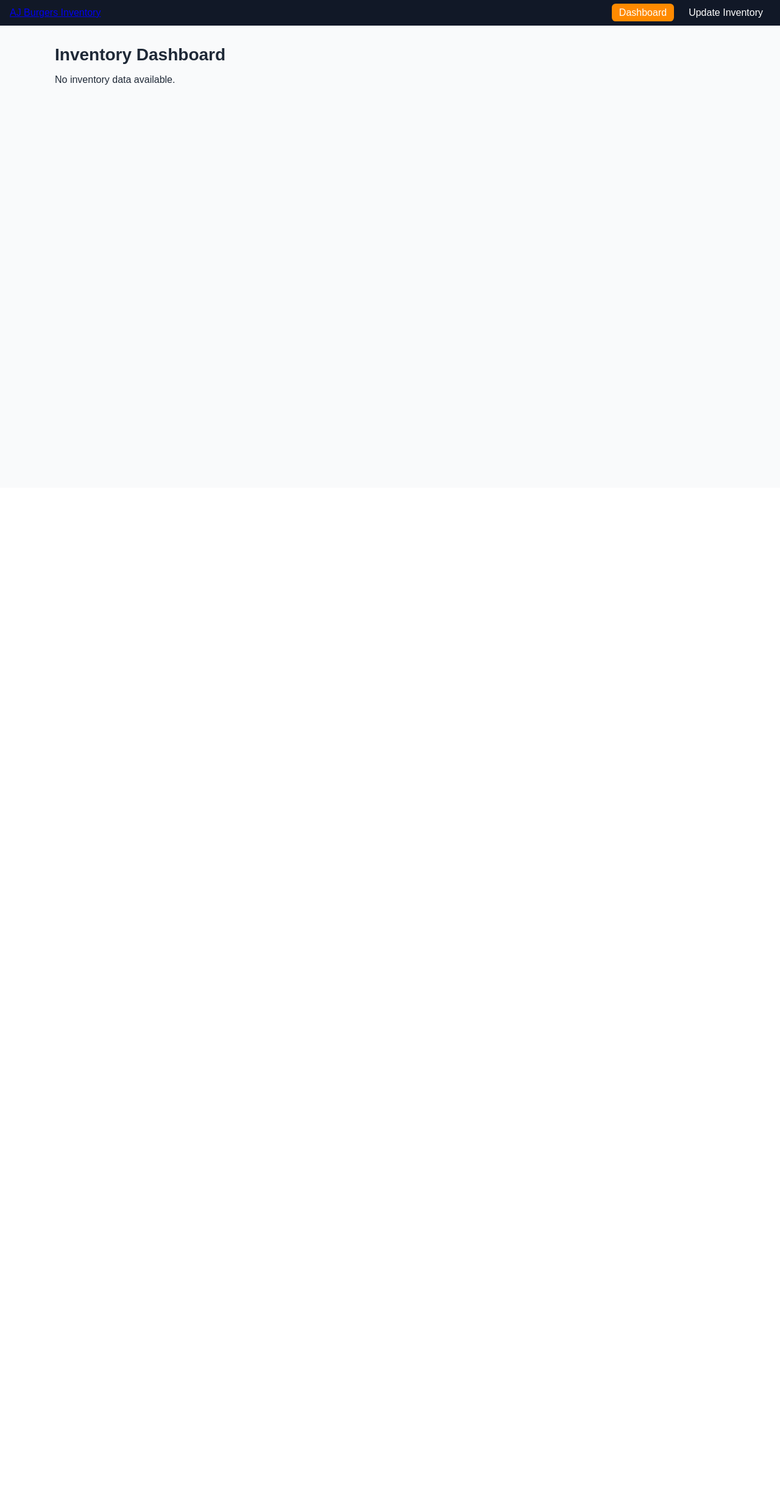
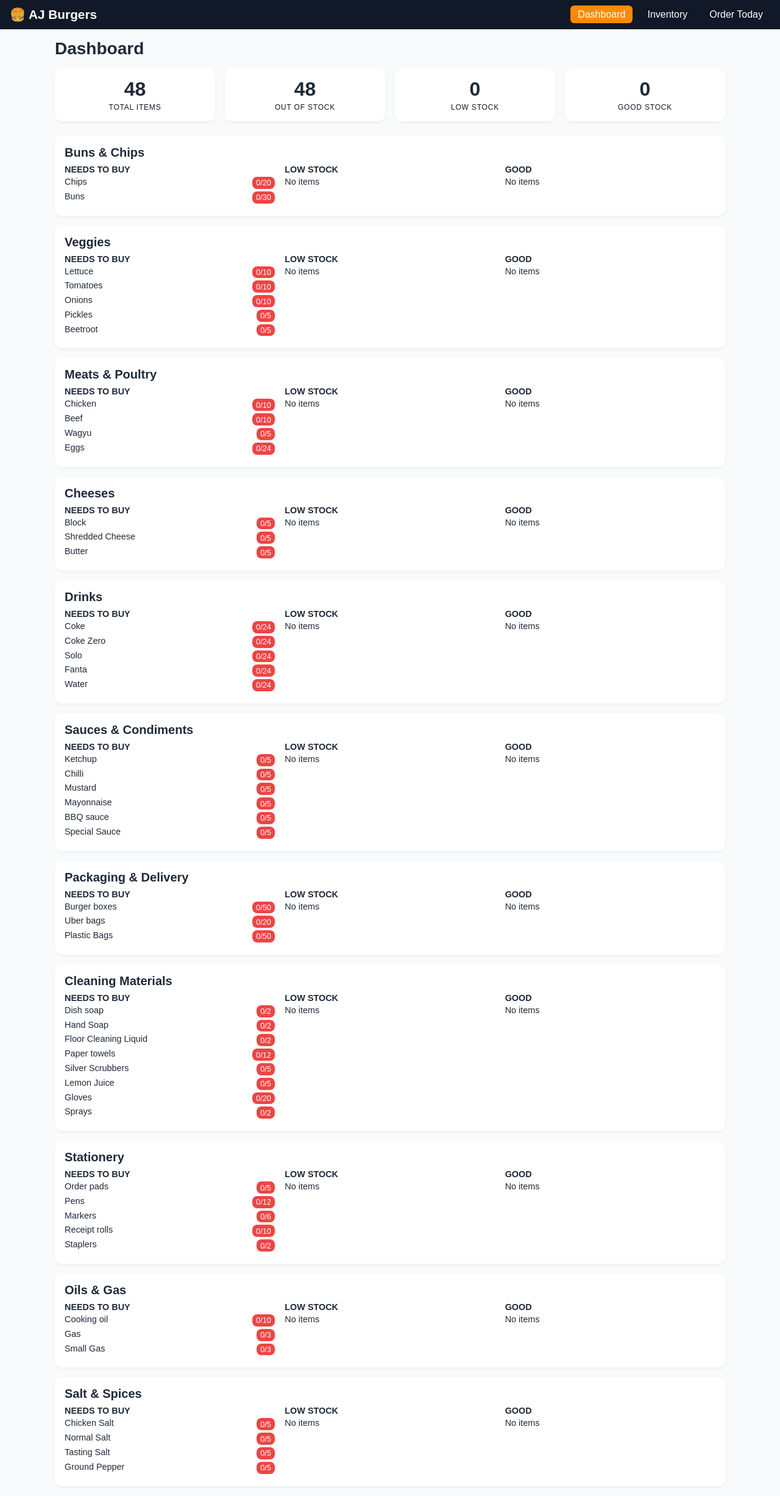
Before and after one commit to Iaml1mon/aj-burgers-inventory, a Flask app: page / in a window 1280 px wide. Shown: the whole page at 61% size. Before the commit the page ends 139 px from the top, so only its background shows below. Run offline with Flask 3, Linux system fonts and the light colour scheme; data comes from the database, SQL or seed files in the repository.

Commit message:
Add files via upload
Replace templates with overhaul design and new order pages

```diff
--- a/templates/base.html
+++ b/templates/base.html
@@ -1,32 +1,42 @@
-<!DOCTYPE html>
+<!doctype html>
 <html lang="en">
   <head>
-    <meta charset="UTF-8">
-    <meta name="viewport" content="width=device-width, initial-scale=1.0">
-    <title>AJ Burgers Inventory Management</title>
-    <!-- Our own stylesheet for the application.  External CDNs are avoided because the hosting
-         environment may block remote resources.  All styling is contained in styles.css. -->
-    <link rel="stylesheet" href="{{ url_for('static', filename='styles.css') }}">
+    <meta charset="utf-8" />
+    <meta http-equiv="X-UA-Compatible" content="IE=edge" />
+    <meta name="viewport" content="width=device-width, initial-scale=1.0" />
+    <title>{% block title %}AJ Burgers Inventory{% endblock %}</title>
+    <link rel="stylesheet" href="{{ url_for('static', filename='styles.css') }}" />
   </head>
   <body>
-    <!-- Application navigation -->
     <nav class="navbar">
-        <a class="navbar-brand" href="{{ url_for('dashboard') }}">AJ Burgers Inventory</a>
-        <ul class="nav-links">
-            <li><a class="nav-link {% if request.endpoint == 'dashboard' %}active{% endif %}" href="{{ url_for('dashboard') }}">Dashboard</a></li>
-            <li><a class="nav-link {% if request.endpoint == 'inventory' %}active{% endif %}" href="{{ url_for('inventory') }}">Update Inventory</a></li>
+      <a class="brand" href="{{ url_for('dashboard') }}">🍔 AJ Burgers</a>
+      <ul>
+        <li><a href="{{ url_for('dashboard') }}" class="{% if request.endpoint == 'dashboard' %}active{% endif %}">Dashboard</a></li>
+        <li><a href="{{ url_for('inventory') }}" class="{% if request.endpoint == 'inventory' %}active{% endif %}">Inventory</a></li>
+        <li><a href="{{ url_for('order') }}" class="{% if request.endpoint == 'order' %}active{% endif %}">Order Today</a></li>
       </ul>
     </nav>
+
     <div class="container">
-        {# Flash messages shown at the top right #}
+      {% with messages = get_flashed_messages(with_categories=true) %}
+        {% if messages %}
           <div class="flash-container">
-            {% with messages = get_flashed_messages(with_categories=true) %}
             {% for category, message in messages %}
               <div class="flash-message {{ category }}">{{ message }}</div>
             {% endfor %}
+          </div>
+        {% endif %}
       {% endwith %}
-        </div>
       {% block content %}{% endblock %}
     </div>
+    <script>
+      // Automatically hide flash messages after a few seconds
+      document.addEventListener('DOMContentLoaded', () => {
+        const flashes = document.querySelectorAll('.flash-message');
+        flashes.forEach(el => {
+          setTimeout(() => el.style.display = 'none', 4000);
+        });
+      });
+    </script>
   </body>
 </html>
--- a/templates/dashboard.html
+++ b/templates/dashboard.html
@@ -1,103 +1,68 @@
 {% extends 'base.html' %}
 
+{% block title %}Dashboard - AJ Burgers{% endblock %}
+
 {% block content %}
-<h2 class="page-title">Inventory Dashboard</h2>
-
-{# Summary cards showing counts of each status #}
-{% if grouped_items %}
+  <h1 class="page-title">Dashboard</h1>
   <div class="summary-cards">
     <div class="summary-card">
-            <div class="title">Total Items</div>
-            <div class="value">{{ total_items }}</div>
+      <div class="count">{{ summary.total }}</div>
+      <div class="label">Total Items</div>
     </div>
     <div class="summary-card">
-            <div class="title">Needs to Buy</div>
-            <div class="value text-danger">{{ needs_count }}</div>
+      <div class="count">{{ summary.out }}</div>
+      <div class="label">Out of Stock</div>
     </div>
     <div class="summary-card">
-            <div class="title">Low Stock</div>
-            <div class="value text-warning">{{ low_count }}</div>
+      <div class="count">{{ summary.low }}</div>
+      <div class="label">Low Stock</div>
     </div>
     <div class="summary-card">
-            <div class="title">All Good</div>
-            <div class="value text-success">{{ good_count }}</div>
+      <div class="count">{{ summary.good }}</div>
+      <div class="label">Good Stock</div>
     </div>
   </div>
 
-    {# Category cards #}
-    {% for category, data in grouped_items.items() %}
-    <div class="card">
-        <div class="card-header">{{ category }}</div>
-        <div class="card-body">
-            <div class="category-row">
-                <div class="category-column">
-                    <h6 class="text-danger">Needs to Buy</h6>
-                    {% if data['needs'] %}
-                        <ul class="list-group">
-                            {% for item in data['needs'] %}
-                                <li class="list-group-item">
-                                    <div class="flex-between">
-                                        <span>{{ item['item_name'] }}</span>
-                                        <span class="text-danger">{{ item['quantity'] }}/{{ item['threshold'] }}</span>
+  <div class="category-cards">
+    {% for category, statuses in grouped.items() %}
+      <div class="category-card">
+        <h3>{{ category }}</h3>
+        <div class="status-columns">
+          <div class="status-column">
+            <h4>Needs to buy</h4>
+            <ul>
+              {% for item in statuses.needs %}
+                <li>{{ item.item_name }} <span class="badge needs">0/{{ item.threshold }}</span></li>
+              {% endfor %}
+              {% if not statuses.needs %}
+                <li>No items</li>
+              {% endif %}
+            </ul>
           </div>
-                                    <div class="progress">
-                                        <div class="progress-bar bg-danger" style="width: 0%"></div>
+          <div class="status-column">
+            <h4>Low Stock</h4>
+            <ul>
+              {% for item in statuses.low %}
+                <li>{{ item.item_name }} <span class="badge low">{{ item.quantity }}/{{ item.threshold }}</span></li>
+              {% endfor %}
+              {% if not statuses.low %}
+                <li>No items</li>
+              {% endif %}
+            </ul>
           </div>
-                                </li>
+          <div class="status-column">
+            <h4>Good</h4>
+            <ul>
+              {% for item in statuses.good %}
+                <li>{{ item.item_name }} <span class="badge good">{{ item.quantity }}/{{ item.threshold }}</span></li>
               {% endfor %}
+              {% if not statuses.good %}
+                <li>No items</li>
+              {% endif %}
             </ul>
-                    {% else %}
-                        <p class="text-muted">Nothing to buy.</p>
-                    {% endif %}
-                </div>
-                <div class="category-column">
-                    <h6 class="text-warning">Low Stock</h6>
-                    {% if data['low'] %}
-                        <ul class="list-group">
-                            {% for item in data['low'] %}
-                                {% set percentage = (100 * item['quantity'] // item['threshold']) if item['threshold'] else 0 %}
-                                <li class="list-group-item">
-                                    <div class="flex-between">
-                                        <span>{{ item['item_name'] }}</span>
-                                        <span class="text-warning">{{ item['quantity'] }}/{{ item['threshold'] }}</span>
-                                    </div>
-                                    <div class="progress">
-                                        <div class="progress-bar bg-warning" style="width: {{ percentage }}%"></div>
-                                    </div>
-                                </li>
-                            {% endfor %}
-                        </ul>
-                    {% else %}
-                        <p class="text-muted">All items above threshold.</p>
-                    {% endif %}
-                </div>
-                <div class="category-column">
-                    <h6 class="text-success">All Good</h6>
-                    {% if data['good'] %}
-                        <ul class="list-group">
-                            {% for item in data['good'] %}
-                                {% set percentage = (100 * item['quantity'] // item['threshold']) if item['threshold'] else 0 %}
-                                <li class="list-group-item">
-                                    <div class="flex-between">
-                                        <span>{{ item['item_name'] }}</span>
-                                        <span class="text-success">{{ item['quantity'] }}/{{ item['threshold'] }}</span>
-                                    </div>
-                                    <div class="progress">
-                                        <div class="progress-bar bg-success" style="width: {{ percentage }}%"></div>
-                                    </div>
-                                </li>
-                            {% endfor %}
-                        </ul>
-                    {% else %}
-                        <p class="text-muted">No items meet or exceed threshold.</p>
-                    {% endif %}
-                </div>
           </div>
         </div>
       </div>
     {% endfor %}
-{% else %}
-    <p>No inventory data available.</p>
-{% endif %}
-
+  </div>
 {% endblock %}
```
Also changed, not shown: templates/order.html (added, +40 -0 lines), templates/order_message.html (added, +23 -0 lines). Lines whose indentation alone changed are shown as unchanged.
